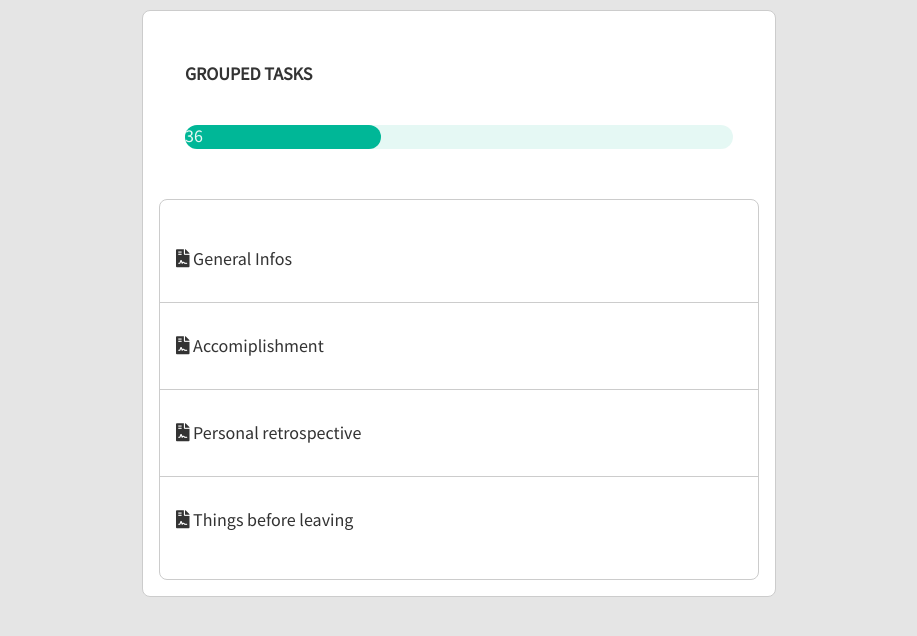
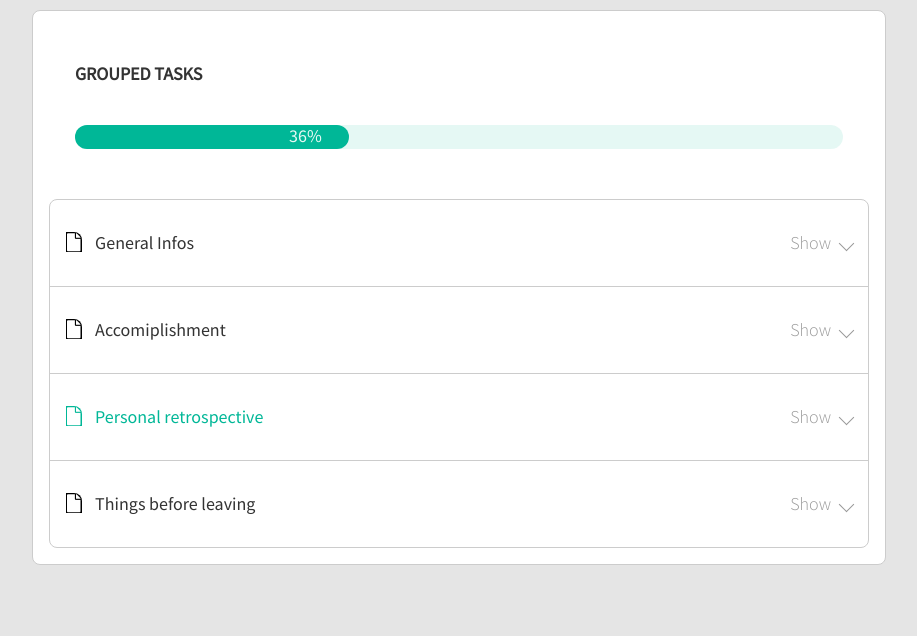
Before and after one commit to damorossi/logdify, a React (Create React App) app: page / in a window 1280 px wide. Shown: the top 636 px of the page, without its empty margins (181-1098 px from the left). Built offline with nearby package versions, Linux system fonts and the light colour scheme.

Commit message:
Several styling and some functinality

```diff
--- a/src/App.js
+++ b/src/App.js
@@ -52,7 +52,6 @@ function App() {
 
 	const setPercenteges = () => {
 		const completed = tasks.filter((x) => x.checked);
-		debugger;
 		const percentege = completed.reduce((acc, curr) => {
 			return acc + (curr.value / tot) * 100;
 		}, 0);
@@ -101,7 +100,7 @@ function App() {
 				<h1> Grouped Tasks </h1>
 				<div className="app-progresBarContainer">
 					<span style={style.progressBar} className="app-progressBar">
-						{percentege.toFixed(0)}
+						<span className="app-progressBarContent">{`${percentege.toFixed(0)}%`}</span>
 					</span>
 				</div>
 			</header>
--- a/src/TaskItemComponent.js
+++ b/src/TaskItemComponent.js
@@ -13,7 +13,7 @@ const TaskItemComponent = ({ description, value, id, checked, onClickAction, onC
 	return (
 		<li className="item" onClick={handleClick}>
 			<span className={classValue}></span>
-			<p className="item-description">{description}</p>- {id}
+			<p className="item-description">{description}</p>
 		</li>
 	);
 };
--- a/src/TaskListComponent.js
+++ b/src/TaskListComponent.js
@@ -1,23 +1,31 @@
 import React from 'react';
 import { useState } from 'react/cjs/react.development';
 import TaskItemComponent from './TaskItemComponent';
+import './list.scss';
 
-const TaskListComponent = ({ tasks, name, id, onClickAction, onCalculateNormalized, totalValue }) => {
+const TaskListComponent = ({ tasks, name, id, onClickAction, totalValue }) => {
 	let [isActive, setActive] = useState(false);
 
 	const toggleAccordion = () => {
 		setActive(!isActive);
 	};
 
+	const completedTasks = tasks.reduce((acc, current) => {
+		return acc + (current.checked ? 1 : 0);
+	}, 0);
+
 	return (
-		<div className="app-accordion">
-			<header className="app-contentHeader" onClick={toggleAccordion}>
-				<h2>
-					<i className="fa fa-file-contract" aria-hidden="true"></i> {name}
+		<div className="list-accordion">
+			<header className="list-contentHeader" onClick={toggleAccordion}>
+				<h2 className={`${completedTasks === tasks.length && 'list-title--completed'}`}>
+					<i className="fa fa-file" aria-hidden="true"></i> {name}
 				</h2>
+				<span className={`list-toggleAction ${isActive && 'list-toggleAction--active'}`}>
+					{isActive ? 'Hide' : 'Show'}
+				</span>
 			</header>
 			{isActive && (
-				<ul className="app-groupList">
+				<ul className="list-groupList">
 					{tasks.map(({ description, checked, value, id }) => (
 						<TaskItemComponent
 							description={description}
--- a/src/app.scss
+++ b/src/app.scss
@@ -3,8 +3,7 @@
 
 .app {
 	@include widget-common-elements;
-	max-width: 820px;
-	width: 600px;
+	width: 820px;
 
 	&-header {
 		@include widget-common-elements;
@@ -17,15 +16,6 @@
 		}
 	}
 
-	&-progressBar {
-		background: $bg-bar;
-		border-radius: 16px;
-		color: white;
-		display: flex;
-		height: 24px;
-		margin-top: 16px;
-		transition: width 0.3s;
-	}
 	&-progresBarContainer {
 		&:before {
 			background: $bg-bar;
@@ -38,6 +28,20 @@
 			top: 40px;
 		}
 	}
+	&-progressBar {
+		background: $bg-bar;
+		border-radius: 16px;
+		color: white;
+		display: flex;
+		height: 24px;
+		margin-top: 16px;
+		transition: width 0.3s;
+	}
+	&-progressBarContent {
+		float: right;
+		margin-left: calc(100% - 60px);
+		width: 40px;
+	}
 
 	&-content {
 		@include widget-common-elements;
@@ -46,27 +50,14 @@
 		border-top-left-radius: 8px;
 		border-top-right-radius: 8px;
 		margin-top: 0px;
-		padding-left: 0px;
-		padding-right: 0px;
+		padding: 0;
 	}
 
-	&-accordion {
-		padding: 32px 16px;
-		border-bottom: solid 1px $border-widget;
-
-		&:last-child {
-			border-bottom: none;
-		}
-	}
-
-	&-contentHeader {
-		border-radius: 8px;
-		margin: 0px;
-	}
 	&-groupItem:not(first-child) {
 		border-top-left-radius: 0px;
 		border-top-right-radius: 0px;
 	}
+
 	&-groupItem:not(:last-child) {
 		border-bottom-left-radius: 0px;
 		border-bottom-right-radius: 0px;
--- /dev/null
+++ b/src/list.scss
@@ -0,0 +1,71 @@
+@import './styling/colors';
+@import './styling/mixins';
+
+.list {
+	&-accordion {
+		border-bottom: solid 1px $border-widget;
+		padding: 32px 16px;
+		&:last-child {
+			border-bottom: none;
+			padding: 32px 16px 32px;
+		}
+	}
+
+	&-title--completed {
+		color: $text-accent;
+		.fa {
+			margin-right: 10px;
+			background-color: $bg-bar;
+		}
+	}
+
+	&-contentHeader {
+		border-radius: 8px;
+		cursor: pointer;
+		display: flex;
+		justify-content: space-between;
+		margin: 0px;
+
+		.fa {
+			margin-right: 10px;
+			background-color: black;
+			color: white;
+			padding: 1px;
+			border-top-right-radius: 8px;
+		}
+
+		.list-title--completed {
+			.fa {
+				background-color: $bg-bar;
+			}
+		}
+	}
+
+	&-toggleAction {
+		font-weight: lighter;
+		display: flex;
+		justify-content: space-around;
+		align-items: center;
+		transition: rotate 0.3s;
+		&::after {
+			transform: (rotate(0deg));
+			content: '';
+			border-right: solid 1px;
+			border-top: solid 1px;
+			display: block;
+			height: 10px;
+			margin-left: 10px;
+			transform: (rotate(135deg));
+			transition: transform 0.2s ease-out;
+			width: 10px;
+		}
+
+		&--active {
+			// transition: transform 0.3s ease-in-out;
+			&::after {
+				transition: transform 0.2s ease-out;
+				transform: (rotate(-45deg));
+			}
+		}
+	}
+}
--- a/src/mockData.js
+++ b/src/mockData.js
@@ -45,19 +45,19 @@ const mockData = [
 			},
 			{
 				id: 7,
-				name: 'Avoid the annoying neighbor',
+				description: 'Avoid the annoying neighbor',
 				value: 2,
 				checked: false
 			},
 			{
 				id: 8,
-				name: 'Say hello to a random person',
+				description: 'Say hello to a random person',
 				value: 21,
 				checked: false
 			},
 			{
 				id: 9,
-				name: 'Fill the description in at least 3 places',
+				description: 'Fill the description in at least 3 places',
 				value: 12,
 				checked: true
 			}
--- a/src/styling/_colors.scss
+++ b/src/styling/_colors.scss
@@ -2,11 +2,11 @@ $_white: #fff;
 $_light-grey1: #e5e5e5;
 $_mid-grey: #ccc;
 $_dark-grey: #999;
-$_light-grey: #F2FBFA;
+$_light-grey: #f2fbfa;
 $_dark: #333;
 
 $_black: #000;
-$_green: #00B797;
+$_green: #00b797;
 // bg colors:
 $bg-common-widget: $_white;
 $bg-layout: $_light-grey1;
@@ -17,5 +17,7 @@ $bg-bar: $_green;
 $text-common: $_dark;
 $text-titles: $_dark;
 $text-paragraph: $_dark-grey;
+$text-accent: $_green;
 // borders:
 $border-widget: $_mid-grey;
+$border-arrows: $_dark-grey;
--- a/src/taskItem.scss
+++ b/src/taskItem.scss
@@ -2,7 +2,6 @@
 @import './styling/mixins';
 
 .item {
-
 	align-items: center;
 	color: $text-common;
 	cursor: pointer;
@@ -21,7 +20,7 @@
 		&--active {
 			&.fa {
 				&-check::before {
-                    background:$bg-bar;
+					background: $bg-bar;
 					border-radius: 2px;
 					color: white;
 					font-size: 10px;
@@ -30,5 +29,4 @@
 			}
 		}
 	}
-
 }
```
Lines whose indentation alone changed are shown as unchanged.
